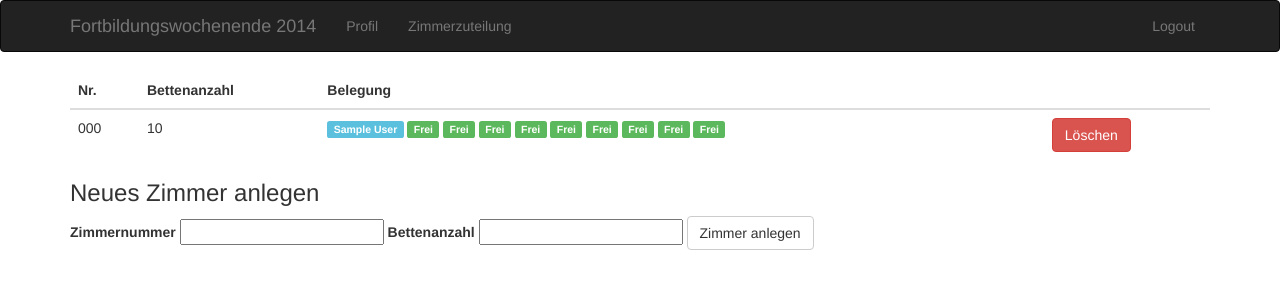
After one commit to NiklasMM/fobiweapp, a Flask app: template app/templates/room_list.html in a window 1280 px wide. The commit adds this page. Shown: the top 300 px of the page. Run offline with Flask 2, Linux system fonts and the light colour scheme; the template is opened without the code that fills it: values that come from a table or form of the project are taken from there, others are empty; tables that the repository leaves empty hold one stand-in row (values such as "Sample post"); parts of the project's set-up code (start-up, migrations or seed data) failed here and were passed over; some libraries are stand-ins or nearby versions.

Commit message:
Add room management

```diff
--- a/app/templates/base.html
+++ b/app/templates/base.html
@@ -43,6 +43,7 @@
 
                     {% if not current_user.is_anonymous() and current_user.has_roles("admin") %}
                         <li {% block userlist_active %}{% endblock %}><a href="{{ url_for('user_list') }}">Anmeldungsliste</a></li>
+                        <li {% block roomlist_active %}{% endblock %}><a href="{{ url_for('room_list') }}">Zimmerverwaltung</a></li>
                     {% endif %}
                     </ul>
                     <ul class="nav navbar-nav navbar-right">
--- /dev/null
+++ b/app/templates/room_list.html
@@ -0,0 +1,42 @@
+{% extends "base.html" %}
+{% block roomlist_active %}
+    class="active"
+{% endblock %}
+{% block content %}
+<div class="row">
+    <div class="col-md-12">
+
+        <table class="table">
+            <thead>
+                <th>Nr.</th>
+                <th>Bettenanzahl</th>
+                <th>Belegung</th>
+                <th></th>
+            </thead>
+            {% for room in rooms %}
+            <tr>
+                <td>{{ room.number }}</td>
+                <td>{{ room.capacity }}</td>
+                <td>
+                    {% for u in room.users %}
+                        <span class="label label-info">{{ u.first_name }} {{ u.last_name}}</span>
+                    {% endfor %}
+                    {% for i in range(room.capacity - room.users|length) %}
+                        <span class="label label-success">Frei</span>
+                    {% endfor %}
+                </td>
+                <td><a href="{{ url_for('delete_room', room_id=room.id) }}" class="btn btn-danger">Löschen</a></td>
+            {% endfor %}
+        </table>
+        <h3>Neues Zimmer anlegen</h3>
+        <form role="form" action="" method="post">
+            <label for="room-number">Zimmernummer
+            <input name="room-number" type="text"/>
+            <label for="room-capacity">Bettenanzahl
+            <input name="room-capacity" type="text"/>
+            <button type="submit" class="btn btn-default">Zimmer anlegen</button>
+        </form>
+    </div>
+
+</div>
+{% endblock %}
--- a/app/templates/rooms.html
+++ b/app/templates/rooms.html
@@ -1,5 +1,5 @@
 {% extends "base.html" %}
-
+{% block rooms_active %}class="active"{% endblock %}
 {% block content %}
 <div class="row">
     <div class="col-md-12">
```
Also changed, not shown: app/views.py (+25 -0 lines).
